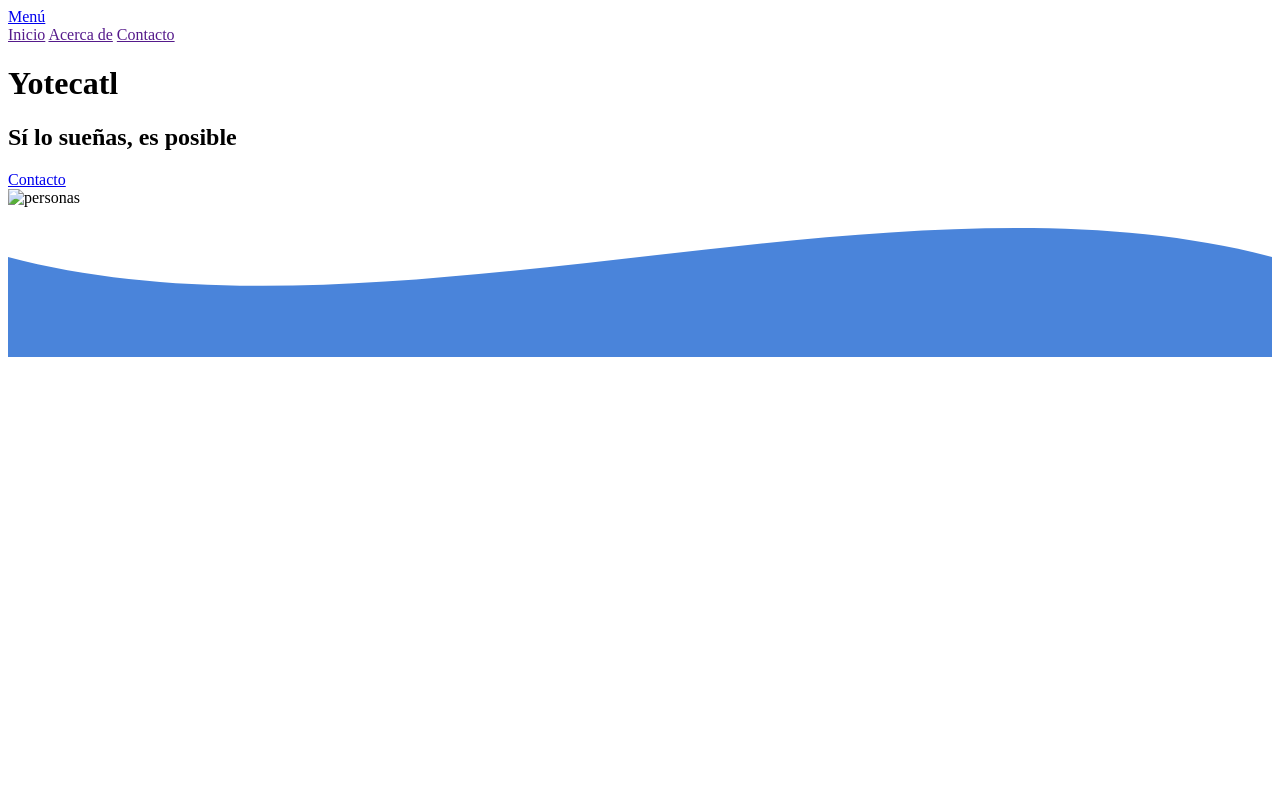
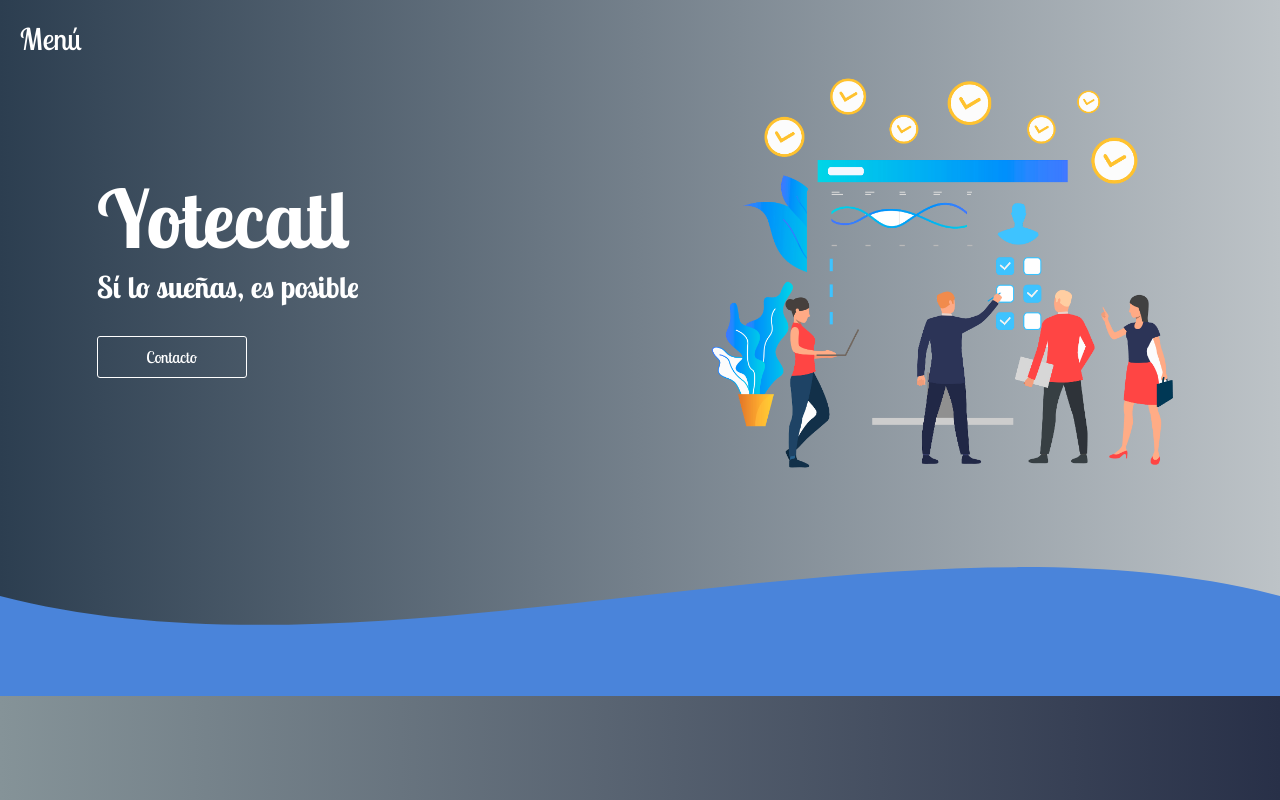
Before and after one commit to Yotecatl/landingWave, a plain HTML site: page index.html in a window 1280 px wide. Drawn offline with Linux system fonts and the light colour scheme; the site is published under a folder, as on GitHub Pages, so addresses that start at the root find nothing; a web font is replaced by a local one.

Commit message:
Update index.html

```diff
--- a/index.html
+++ b/index.html
@@ -6,7 +6,7 @@
     <meta name="viewport" content="width=device-width, initial-scale=1.0">
     <meta http-equiv="X-UA-Compatible" content="ie=edge">
     <title>Landing Wave</title>
-    <link rel="stylesheet" href="/css/estilos.css">
+    <link rel="stylesheet" href="./css/estilos.css">
     <link rel="preconnect" href="https://fonts.googleapis.com">
     <link rel="preconnect" href="https://fonts.gstatic.com" crossorigin>
     <link href="https://fonts.googleapis.com/css2?family=Island+Moments&family=Lobster+Two:ital,wght@0,400;0,700;1,400&display=swap" rel="stylesheet">
@@ -28,13 +28,13 @@
                 <h2>Sí lo sueñas, es posible</h2>
                 <a href="#">Contacto</a>
             </div>
-            <img src="/img/vector.png" alt="personas">
+            <img src="./img/vector.png" alt="personas">
         </div>
     </header>
     <div class="wave">
         <div style="height: 150px; overflow: hidden;" ><svg viewBox="0 0 500 150" preserveAspectRatio="none" style="height: 100%; width: 100%;"><path d="M0.00,49.98 C150.00,150.00 349.20,-50.00 500.00,49.98 L500.00,150.00 L0.00,150.00 Z" style="stroke: none; fill: rgb(74, 132, 218);"></path></svg></div>
     </div>
-    <script src="/js/script.js"></script>
+    <script src="./js/script.js"></script>
 </body>
 
 </html>
```
